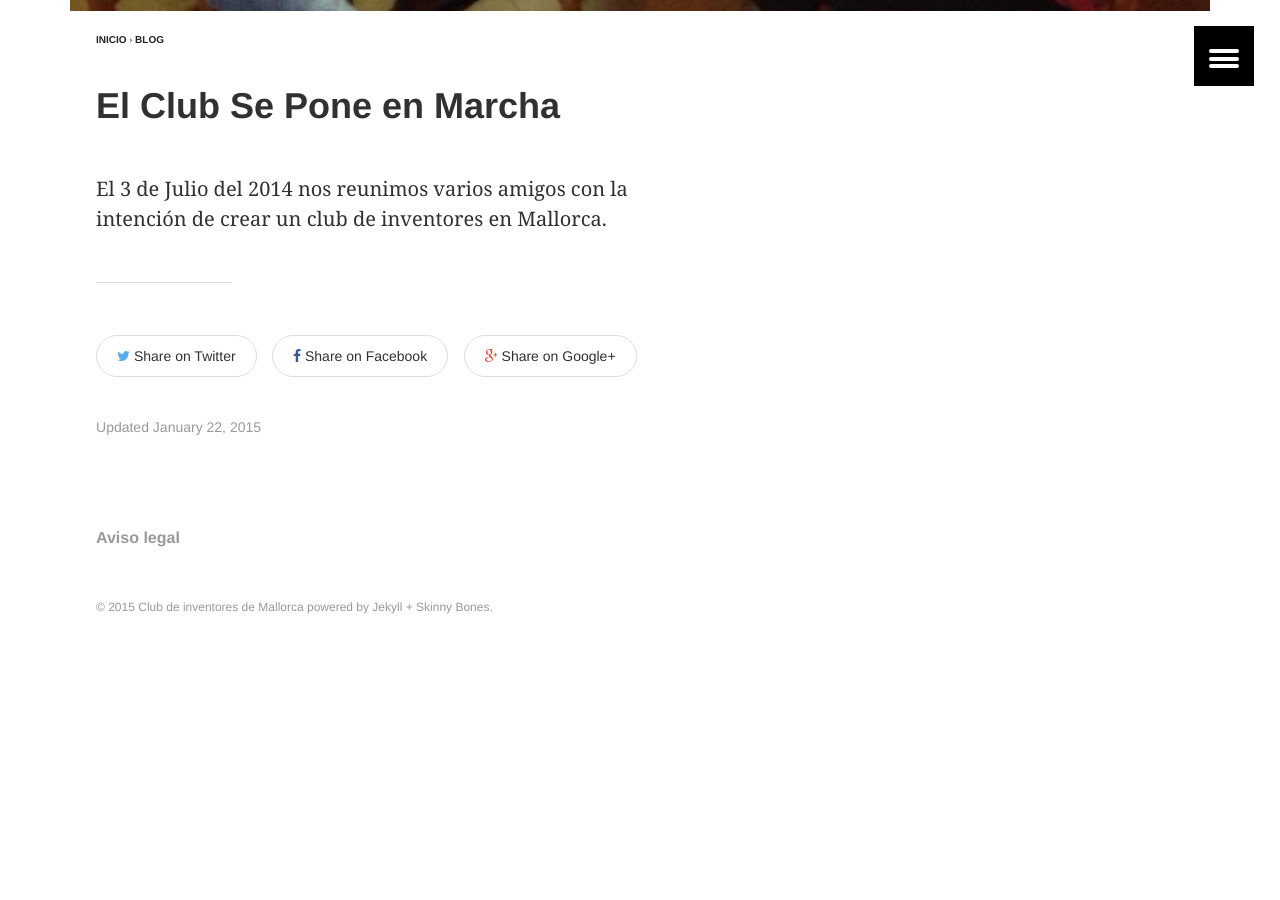
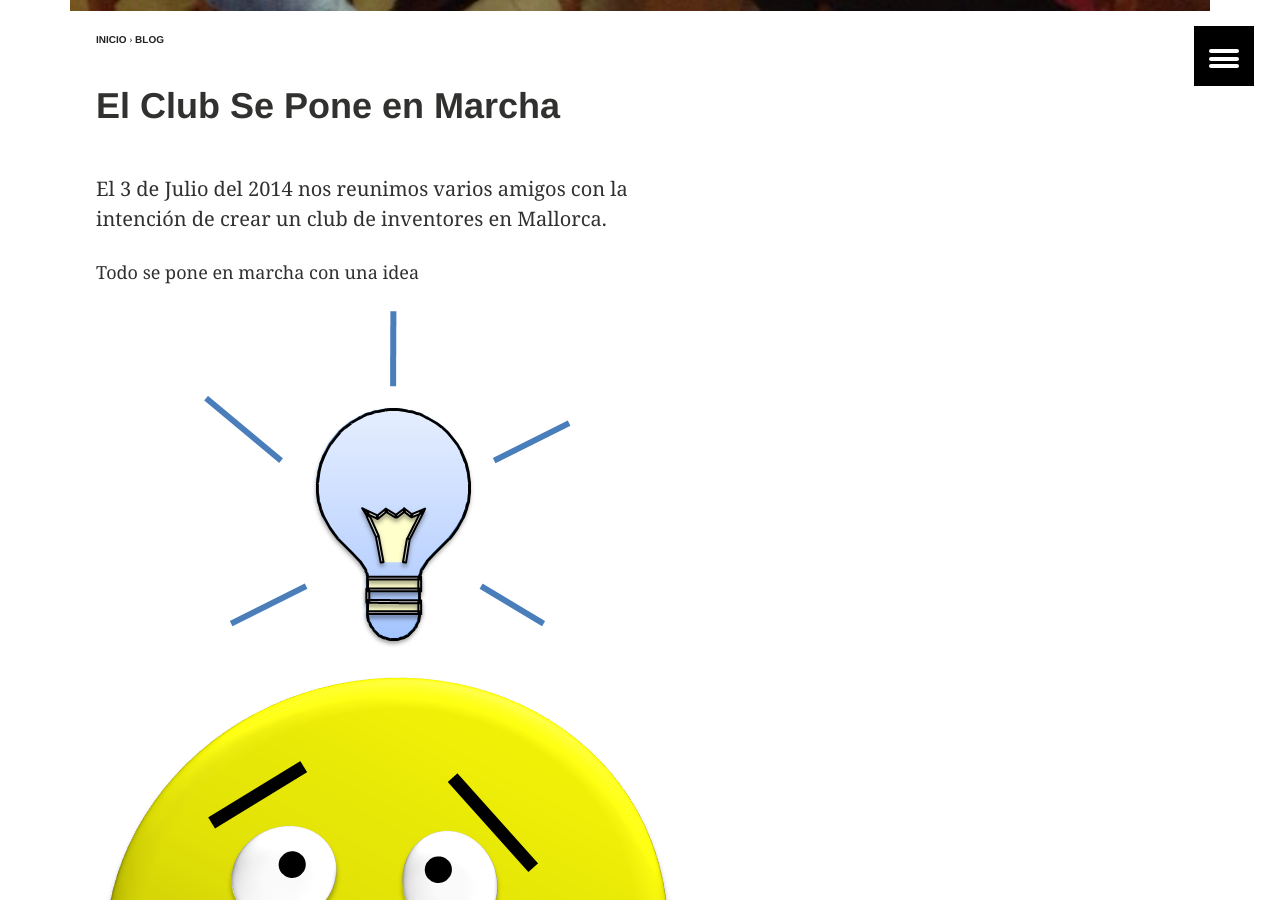
Before and after one commit to club-de-inventores/club-de-inventores.github.io, a Jekyll site: the page built from _posts/blog/2015-01-22-el-club-se-pone-en-marcha.md, in a window 1280 px wide and 900 px high, scrolled down 956 px. Built offline with Jekyll 4.4.1, drawn with Linux system fonts in a browser that asks for light colours; before the commit the page ends 1648 px from its top, so only the background shows below that.

Commit message:
Update 2015-01-22-el-club-se-pone-en-marcha.md

```diff
--- a/_posts/blog/2015-01-22-el-club-se-pone-en-marcha.md
+++ b/_posts/blog/2015-01-22-el-club-se-pone-en-marcha.md
@@ -14,3 +14,7 @@ date: 2015-01-22T18:15:04+01:00
 ---
 
 El 3 de Julio del 2014 nos reunimos varios amigos con la intención de crear un club de inventores en Mallorca.
+
+Todo se pone en marcha con una idea
+
+![smiley tiene una idea]({{ site.baseurl }}/images/Got-an-idea.png "Smiley con idea")
```
